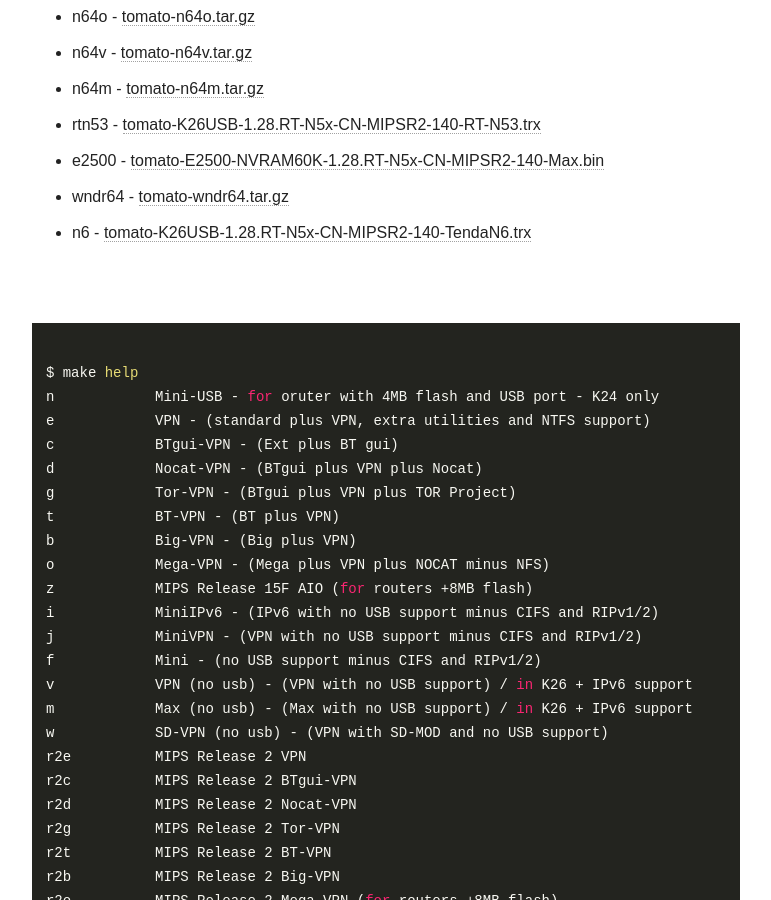
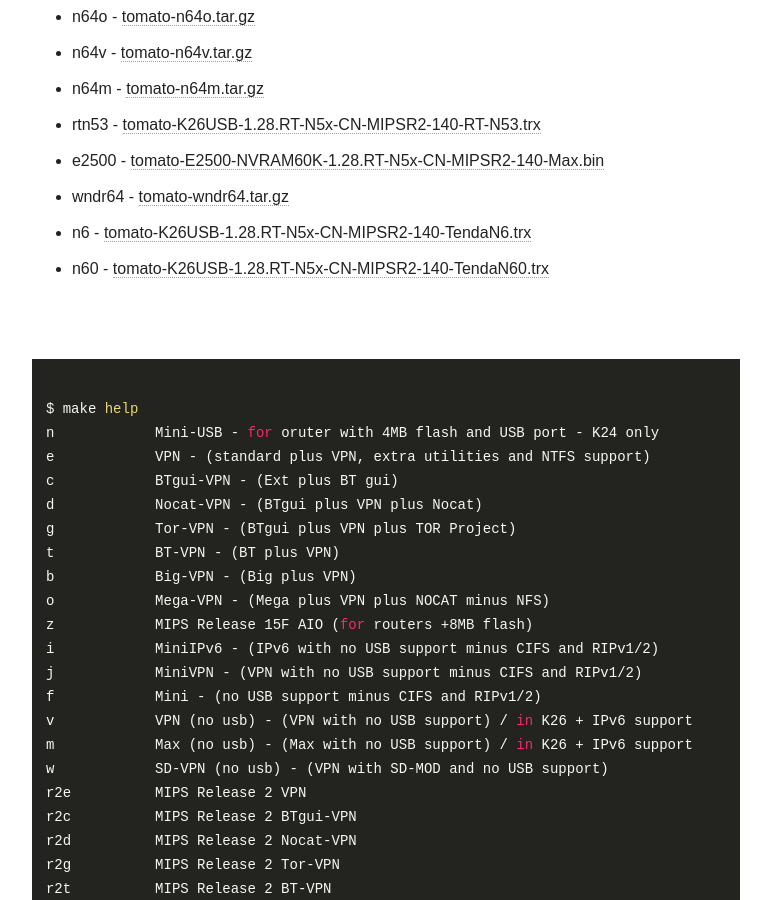
Before and after one commit to oglopss/tomato-ci-ctf-jekyll, a Jekyll site: the page built from index.html, in a window 1280 px wide and 900 px high, scrolled down 1855 px. Shown: the whole window, without its empty margins (254-1025 px from the left). Built offline with Jekyll 4.4.1, drawn with Linux system fonts in a browser that asks for light colours; nearby versions of some CDN libraries.

Commit message:
Travis build 3 n60 pushed to gh-pages

```diff
--- a/_data/ss.yml
+++ b/_data/ss.yml
@@ -41,3 +41,4 @@
   - 0041 e2500 tomato-E2500-NVRAM60K-1.28.RT-N5x-CN-MIPSR2-140-Max.bin
   - 0043 wndr64 tomato-wndr64.tar.gz
   - 0044 n6 tomato-K26USB-1.28.RT-N5x-CN-MIPSR2-140-TendaN6.trx
+  - 0045 n60 tomato-K26USB-1.28.RT-N5x-CN-MIPSR2-140-TendaN60.trx
```
Also changed, not shown: 1 other file.
